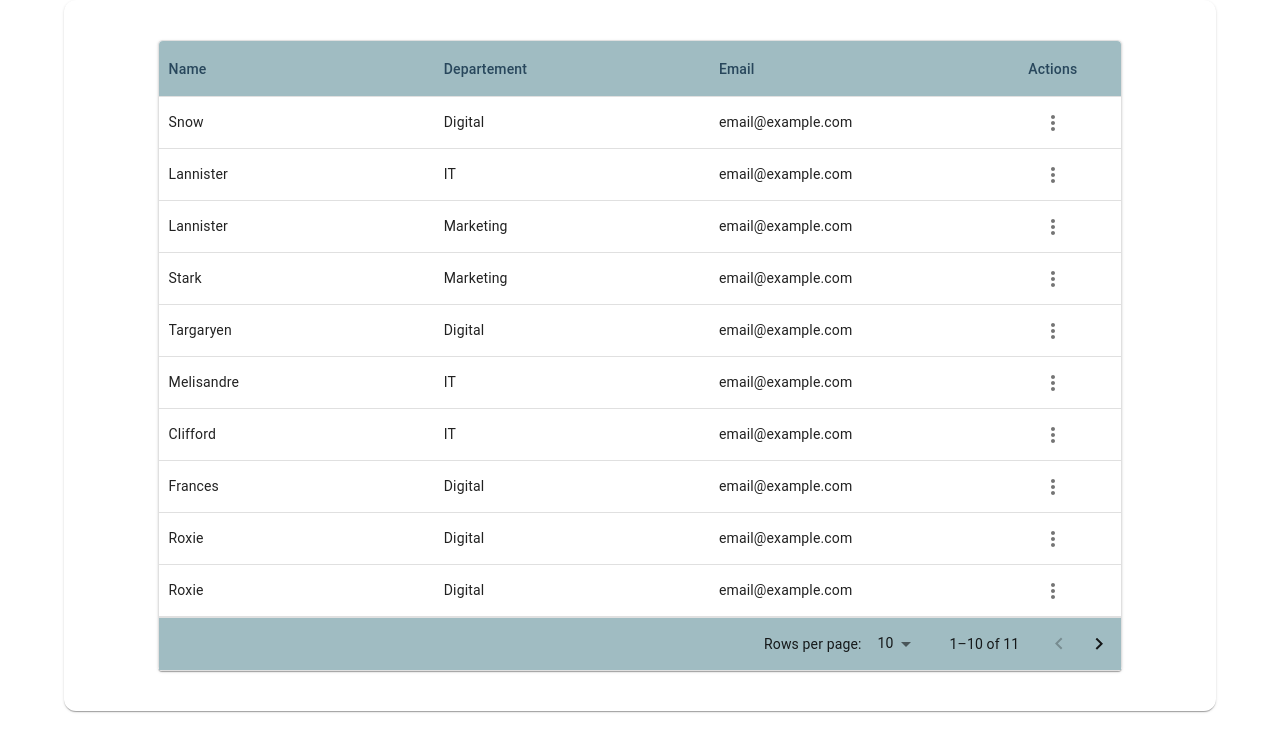
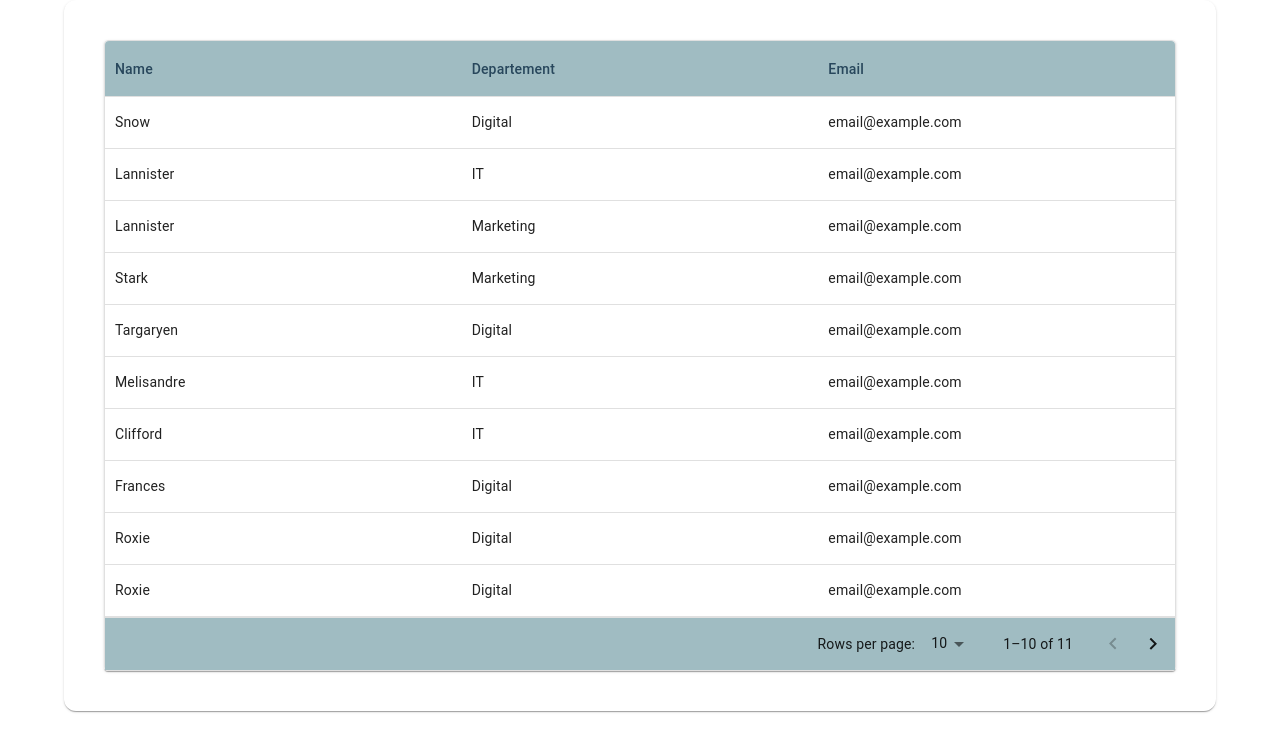
Before and after one commit to Andrew-Dupre/Job_Portal, a React (Create React App) app: page / in a window 1280 px wide. Shown: the top 752 px of the page. Built offline with nearby package versions, Linux system fonts and the light colour scheme.

Commit message:
Datagrid update

```diff
--- a/src/Data/dummy.tsx
+++ b/src/Data/dummy.tsx
@@ -1,11 +1,8 @@
 import { GridColDef } from "@mui/x-data-grid";
-import React from "react";
-import MoreVertIcon from "@mui/icons-material/MoreVert";
-import IconButton from "@mui/material/IconButton";
-
-const handleActionclick = (index: any) => {
-  alert(index);
-};
+import * as React from "react";
+import { Edit, Delete } from "@mui/icons-material";
+import { IconButton, Stack, Typography } from "@mui/material";
+import { Colors } from "../Styles/colors";
 
 export const columns: GridColDef[] = [
   {
@@ -22,26 +19,6 @@ export const columns: GridColDef[] = [
     field: "email",
     headerName: "Email",
     flex: 1,
-  },
-  {
-    field: "actions",
-    headerName: "Actions",
-    sortable: false,
-    align: "center",
-    headerAlign: "center",
-    flex: 0.5,
-    disableColumnMenu: true,
-    renderCell: (params) => {
-      return (
-        <IconButton
-          onClick={() => {
-            handleActionclick(params.row.id);
-          }}
-        >
-          <MoreVertIcon />
-        </IconButton>
-      );
-    },
   },
 ];
 
--- a/src/Pages/Config.tsx
+++ b/src/Pages/Config.tsx
@@ -10,13 +10,15 @@ export default function Config() {
   return (
     <Container>
       <Paper sx={{ padding: 5, borderRadius: 3 }}>
-                <Card sx={{ height: 131 + 10 * 50 + "px", width: "90%", margin: "auto" }}>
+        <Card
+          sx={{ height: 131 + 10 * 50 + "px", width: "100%", margin: "auto" }}
+        >
           <DataGrid
             rows={rows}
             columns={columns}
             pageSize={pageSize}
             rowsPerPageOptions={[10, 20, 30]}
-                        onPageSizeChange={newPageSize => setPageSize(newPageSize)}
+            onPageSizeChange={(newPageSize) => setPageSize(newPageSize)}
             sx={{
               boxShadow: 2,
               "& .MuiDataGrid-columnHeaders": {
--- a/src/Styles/colors.tsx
+++ b/src/Styles/colors.tsx
@@ -1,5 +1,7 @@
 export const Colors: any = {
-    primary: "#28475C",
-    secondary: "#A0BCC2",
-    other: "#DCD7C9",
+  primary: "#28475C",
+  secondary: "#A0BCC2",
+  other: "#DCD7C9",
+  statusGreen: "#198038",
+  statusRed: "#DA1E28",
 };
```
Lines whose indentation alone changed are shown as unchanged.
